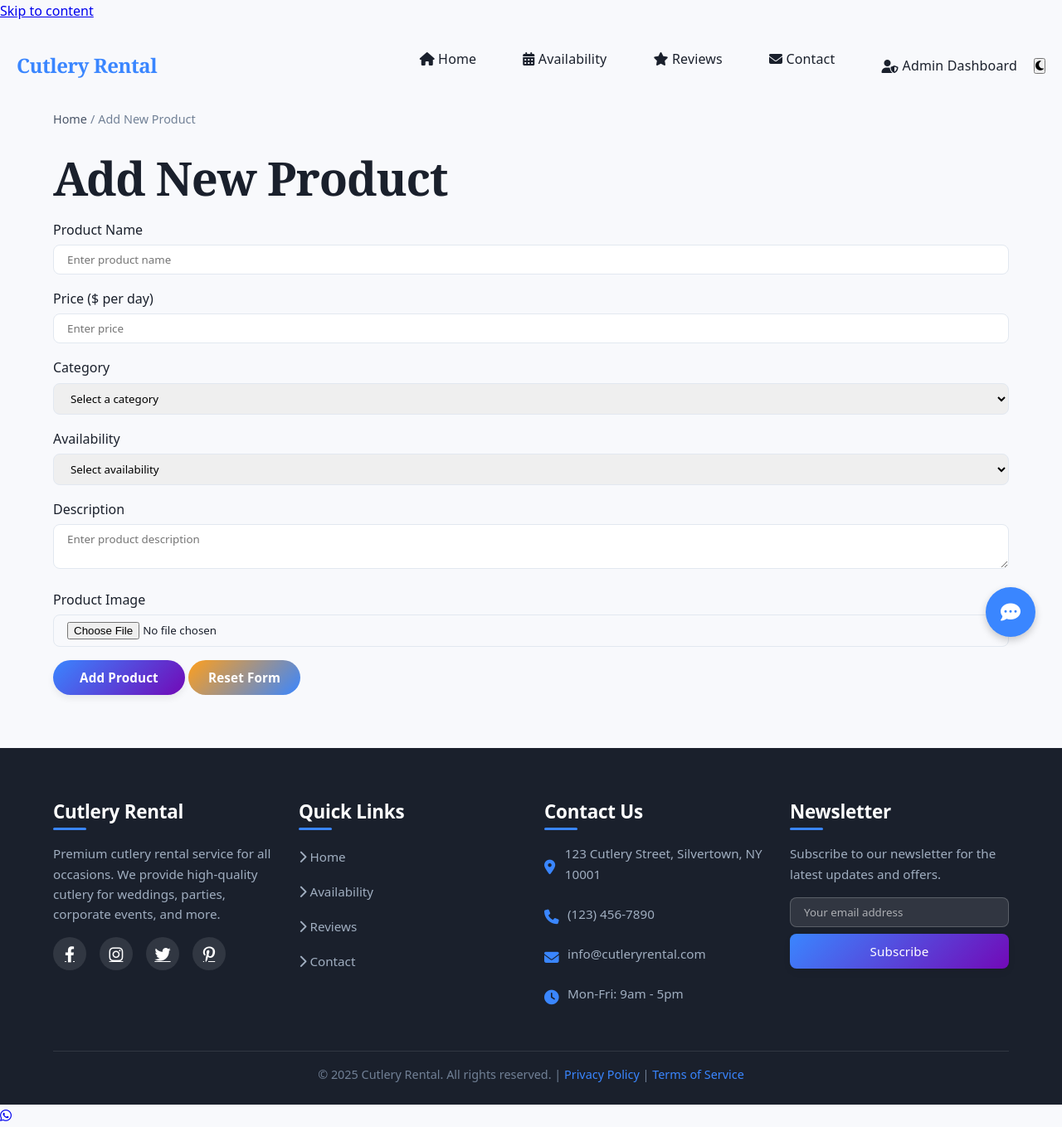
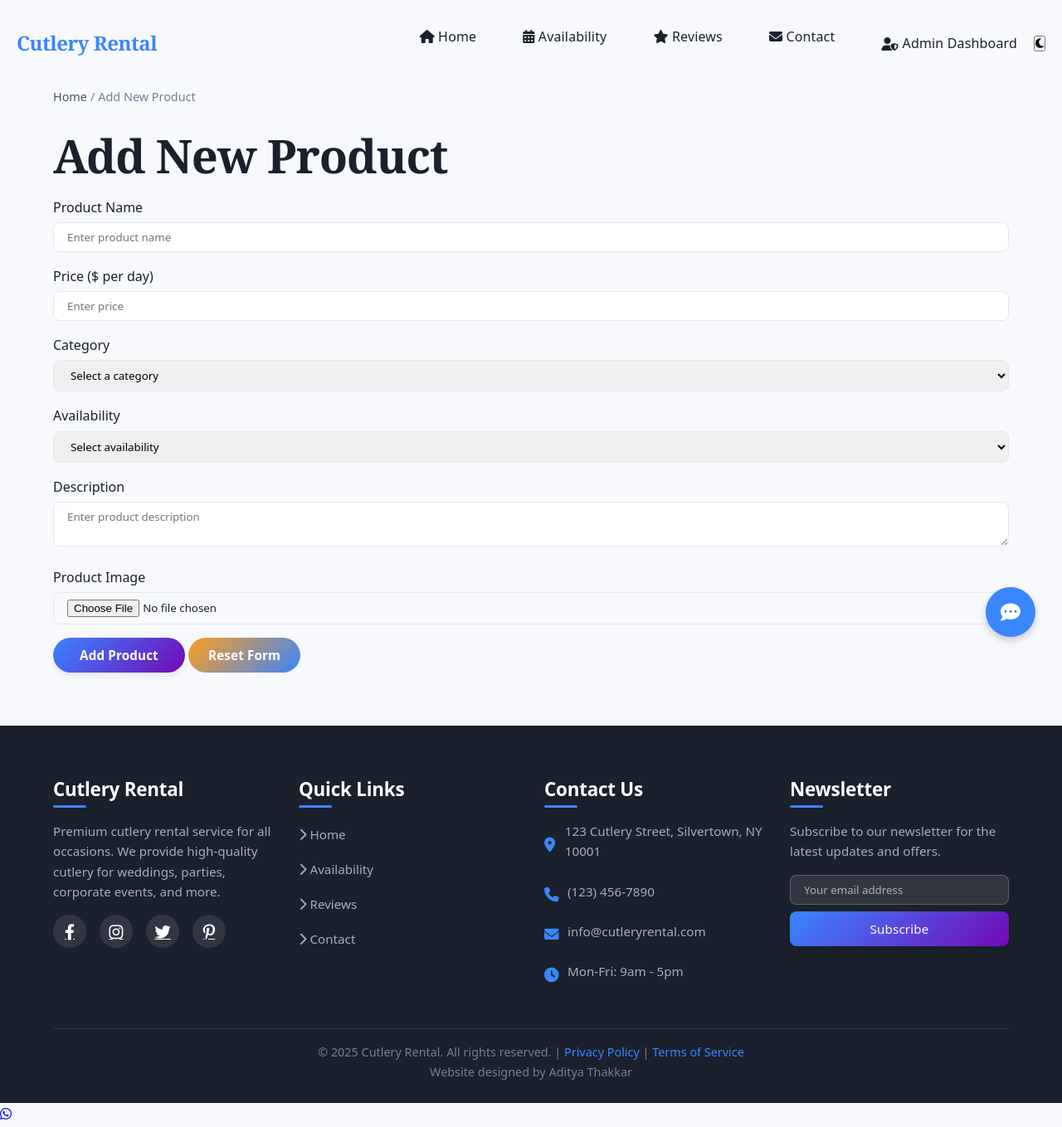
Before and after one commit to AdityaT248/EagleScoutWebsite, a FastAPI app: page /add_product in a window 1280 px wide. Shown: the whole page at 83% size. Run offline with FastAPI, Linux system fonts and the light colour scheme; the visitor is signed in with stand-in values (Sample User, id 1).

Commit message:
update ui

```diff
--- a/src/templates/base.html
+++ b/src/templates/base.html
@@ -21,8 +21,6 @@
     <script src="/static/js/app.js" defer></script>
 </head>
 <body>
-    <a href="#main-content" class="skip-to-content">Skip to content</a>
-
     <header>
         <div class="header-container">
             <a href="/" class="logo">Cutlery Rental</a>
@@ -144,6 +142,7 @@
             </div>
             <div class="footer-bottom">
                 <p>&copy; 2025 Cutlery Rental. All rights reserved. | <a href="#">Privacy Policy</a> | <a href="#">Terms of Service</a></p>
+                <p class="footer-credit">Website designed by Aditya Thakkar</p>
             </div>
         </div>
     </footer>
```
Also changed, not shown: uploads/IMG_4137.JPG (added), uploads/Screenshot 2025-03-12 at 9.57.33 AM.png (added), 2 other files.
